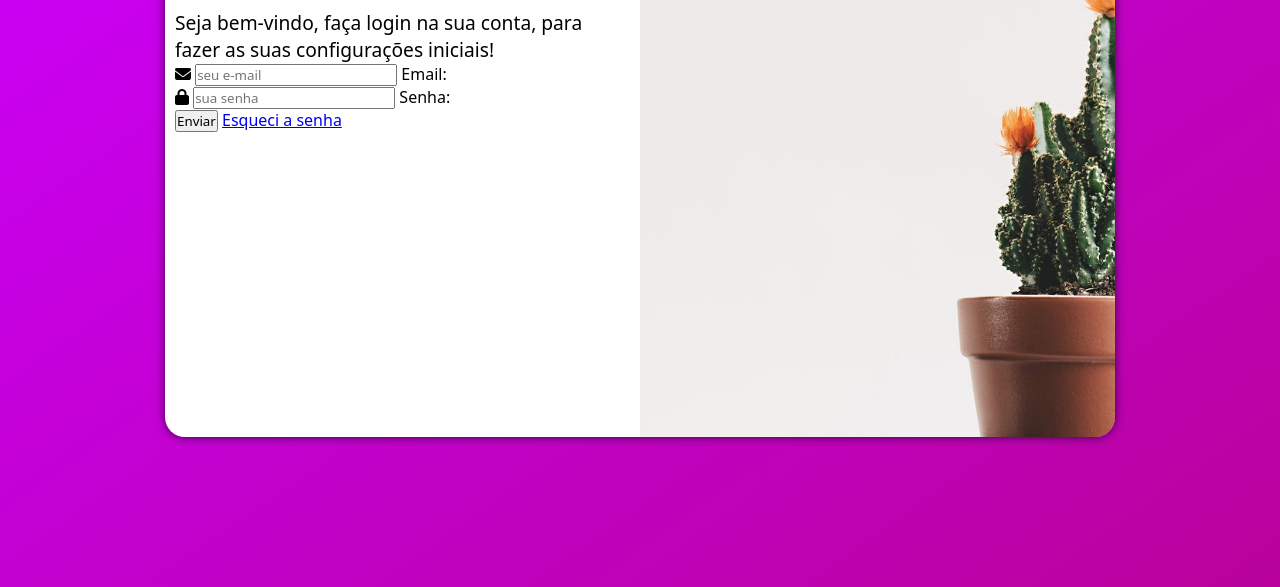
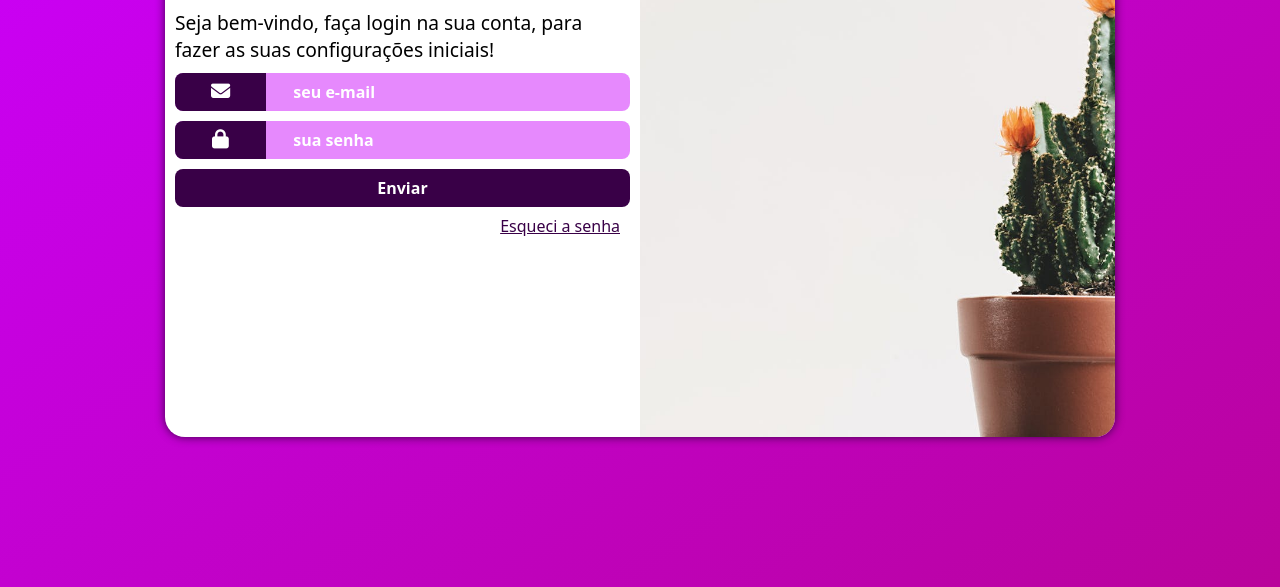
Before and after one commit to belchiorgomes/html_css, a plain HTML site: page modulo04/projeto_login/index.html in a window 1280 px wide. Shown: the part 213-800 px from the top of the page. Drawn offline with Linux system fonts and the light colour scheme.

Commit message:
finalizei projeto de formulario

```diff
--- a/modulo04/projeto_login/estilo/style.css
+++ b/modulo04/projeto_login/estilo/style.css
@@ -56,3 +56,69 @@ section#login > div#formulario > h1{
 section#login > div#formulario > p{
     font-size: 0.8em;
 }
+
+section#login > div#formulario > form .campo{
+    position: relative;
+    width: 100%;
+    background-color: #e689fd;
+    margin-block: 10px;
+    padding-block: 8px;
+    border-radius: 8px;
+    overflow: hidden;
+    display: flex;
+}
+
+section#login > div#formulario > form .campo label{
+    position: absolute;
+    top: 0;
+    left: 0;
+    display: flex;
+    justify-content: center;
+    align-items: center;
+    width: 20%;
+    height: 100%;
+    background-color: #390047;
+
+}
+
+section#login > div#formulario > form .campo label i{
+    display: block;
+    color: white;
+    font-size: 1.2em;
+}
+
+section#login > div#formulario > form .campo input{
+    display: block;
+    margin-left: 26%;
+    width: 100%;
+    border: none;
+    background-color: #e689fd;
+    outline: none;
+    color: white;
+    font-size: 1em;
+    font-weight: bolder;
+}
+
+section#login > div#formulario > form .campo input::placeholder{
+    color: white;
+}
+
+section#login > div#formulario > form input[type="submit"]{
+    width: 100%;
+    padding-block: 8px;
+    background-color: #390047;
+    border: none;
+    border-radius: 8px;
+    outline: none;
+    color: white;
+    font-size: 1em;
+    font-weight: bolder;
+}
+
+section#login > div#formulario > form a{
+    display: block;
+    float: right;
+    margin-right: 10px;
+    margin-block: 8px;
+    color: #390047;
+}
--- a/modulo04/projeto_login/index.html
+++ b/modulo04/projeto_login/index.html
@@ -18,15 +18,13 @@
 
                 <form action="login.php" method="post" autocomplete="on">
                     <div class="campo">
-                        <i class="fa-solid fa-envelope"></i>
+                        <label for="email"><i class="fa-solid fa-envelope"></i></label>
                         <input type="email" name="email" id="email" placeholder="seu e-mail" autocomplete="email" required maxlength="30">
-                        <label for="email">Email:</label>
                     </div>
 
                     <div class="campo">
-                        <i class="fa-solid fa-lock"></i>
+                        <label for="senha"><i class="fa-solid fa-lock"></i></label>
                         <input type="password" name="senha" id="senha" placeholder="sua senha" autocomplete="current-password" required minlength="8" maxlength="20">
-                        <label for="senha">Senha:</label>
                     </div>
 
                     <input type="submit" value="Enviar">
```
